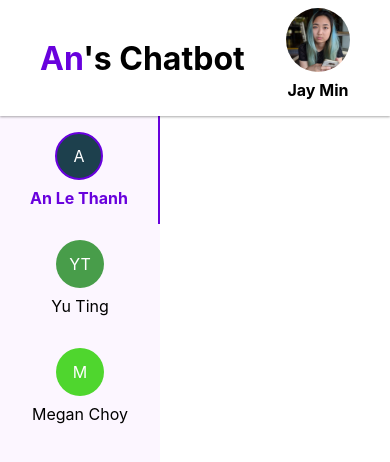
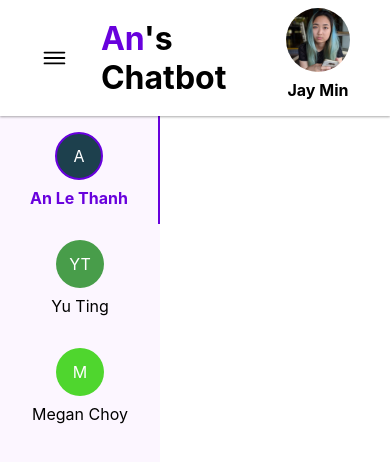
Before and after one commit to lethanhan97/chatbot-fe, a React (Create React App) app: page / in a window 390 px wide. Shown: the top 462 px of the page. Built offline with nearby package versions, Linux system fonts and the light colour scheme.

Commit message:
added hamburger icon

```diff
--- a/package.json
+++ b/package.json
@@ -13,6 +13,7 @@
     "node-sass": "^5.0.0",
     "react": "^17.0.1",
     "react-dom": "^17.0.1",
+    "react-icons": "^4.2.0",
     "react-scripts": "4.0.2",
     "typescript": "^4.1.5",
     "web-vitals": "^1.1.0"
--- a/src/core/components/Header.scss
+++ b/src/core/components/Header.scss
@@ -7,6 +7,31 @@
   padding: 0.5rem 2.5rem;
   box-shadow: 0 1px 3px rgba(0, 0, 0, 0.12), 0 1px 2px rgba(0, 0, 0, 0.24);
   z-index: 1000;
+
+  .app-title {
+    display: flex;
+    align-items: center;
+
+    h1 {
+      margin-left: 2rem;
+    }
+
+    svg {
+      border-radius: 1rem;
+      opacity: 1;
+      transition: opacity 0.2s, color 0.2s;
+
+      &:hover {
+        cursor: pointer;
+        opacity: 0.4;
+      }
+
+      &:active {
+        color: $primary-color;
+        opacity: 1;
+      }
+    }
+  }
 
   .app-logo {
     color: $primary-color;
--- a/src/core/components/Header.tsx
+++ b/src/core/components/Header.tsx
@@ -1,12 +1,17 @@
 import dp from '../assets/dp.jpg';
 import './Header.scss';
+import { IoMenuOutline as MenuIcon } from 'react-icons/io5';
 
 function Header() {
   return (
     <header className="app-header">
-      <h1>
-        <span className="app-logo">An</span>'s Chatbot
-      </h1>
+      <div className="app-title">
+        <MenuIcon size="2rem" />
+        <h1>
+          <span className="app-logo">An</span>'s Chatbot
+        </h1>
+      </div>
+
       <div className="app-avatar">
         <img src={dp} alt="Display Picture" />
         <label>Jay Min</label>
```
Also changed, not shown: 1 other file (tests, documents, lock files or other folders).
